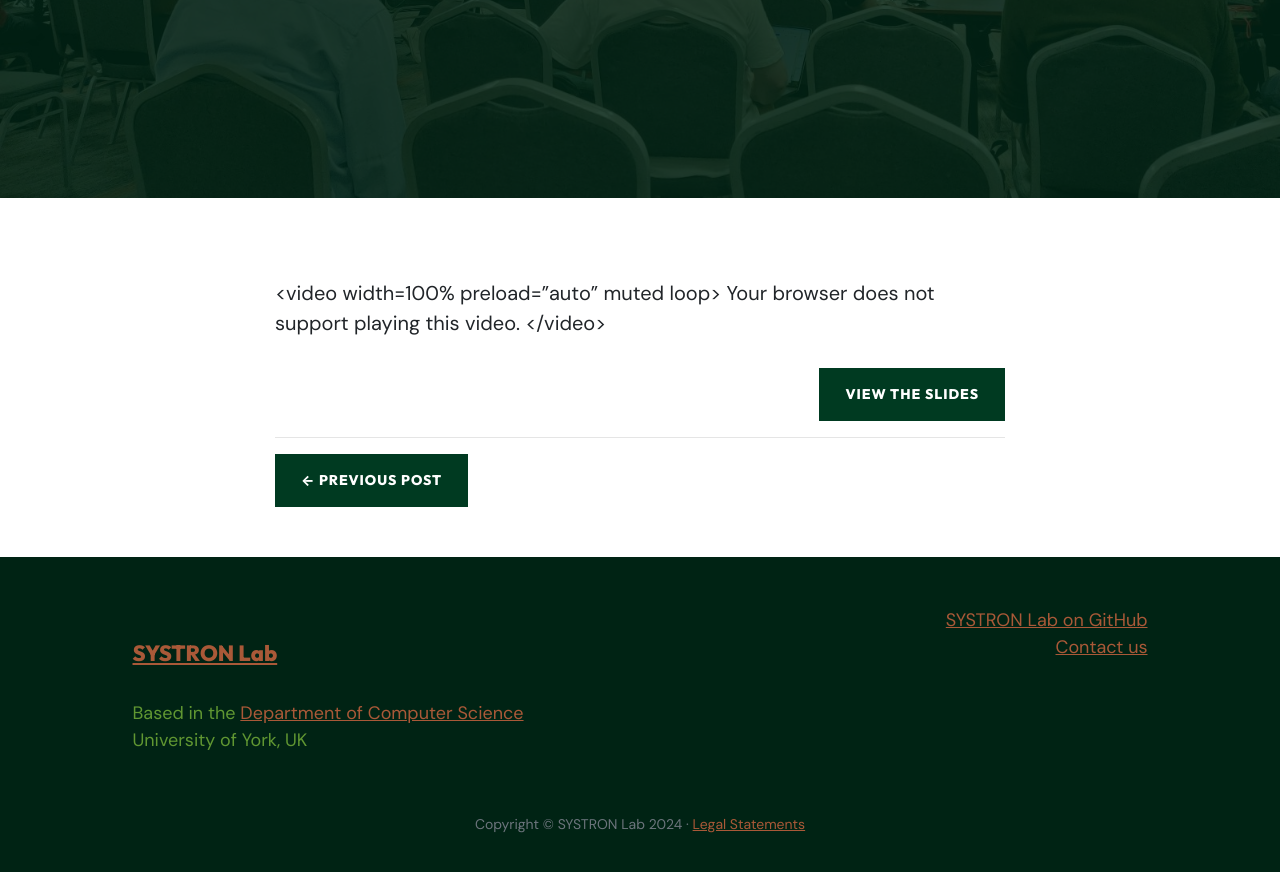
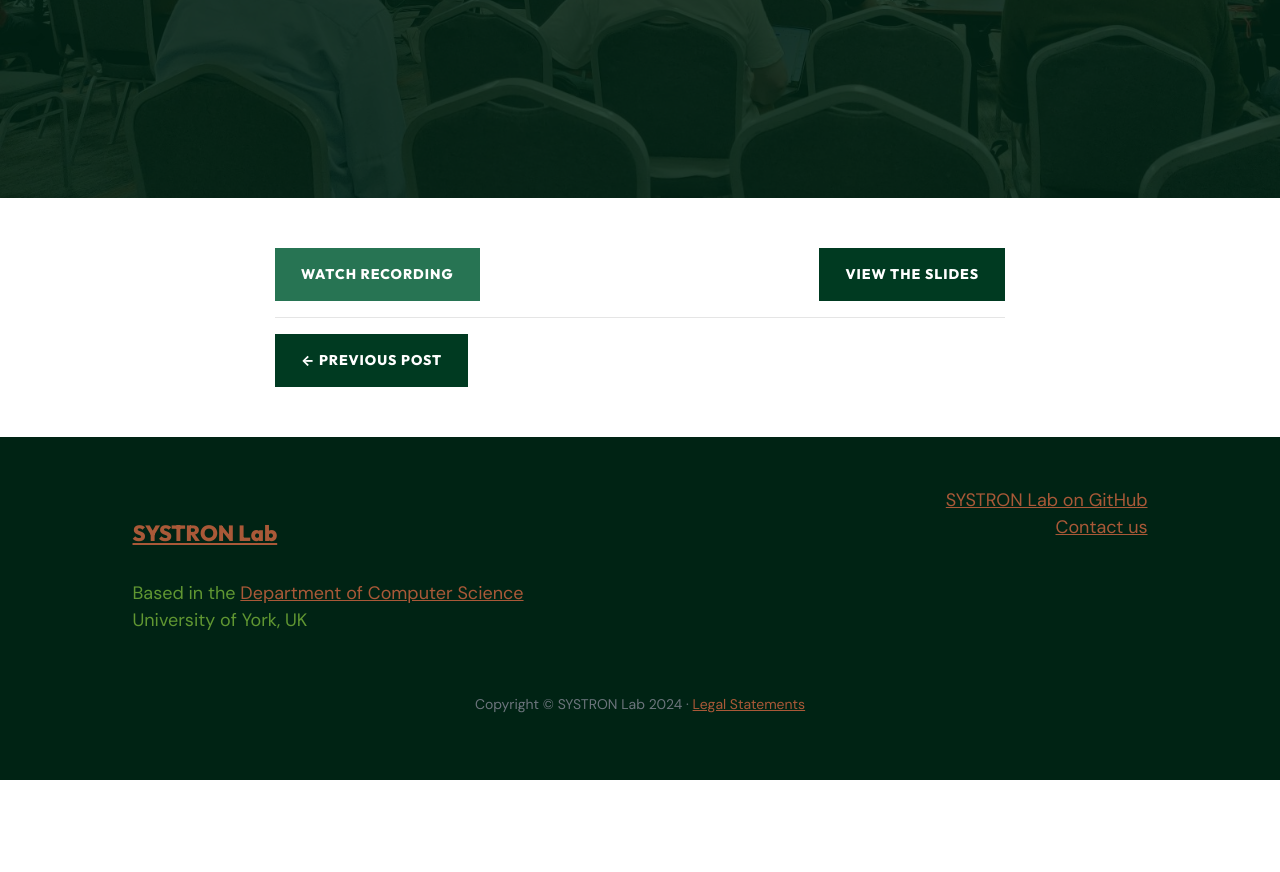
Before and after one commit to xohaeb/systronlab.github.io, a Jekyll site: the page built from news/_posts/2024-05-22-poonam-at-iot-wg-ripe88.md, in a window 1280 px wide and 900 px high, scrolled down 612 px. Shown: the top 872 px of the window. Built offline with Jekyll 4.4.1, drawn with Linux system fonts in a browser that asks for light colours; after the commit the page ends 1392 px from its top, so only the background shows below that.

Commit message:
Fix video tag not recognised

```diff
--- a/news/_posts/2024-05-22-poonam-at-iot-wg-ripe88.md
+++ b/news/_posts/2024-05-22-poonam-at-iot-wg-ripe88.md
@@ -6,11 +6,7 @@
 background: '/img/posts/poonam-at-ripe88.jpg'
 ---
 
-<video width=100% preload="auto" muted loop>
-      <source src="https://ripe88.ripe.net/archive/video/poonam-yadav_c-identifying-security-weaknesses-in-thread-networks-for-the-internet-of-things-iot_side_20240522-112516.mp4" type="video/mp4" />
-      Your browser does not support playing this video.
-</video>
-
 <div class="clearfix">
+    <a class="btn btn-secondary float-left" href="https://ripe88.ripe.net/archives/video/1328">Watch Recording</a>
     <a class="btn btn-primary float-right" href="/files/2024-presentation-identifying-security-weaknesses-in-thread-networks-for-iot-ripe88.pdf">View the Slides</a>
 </div>
```
